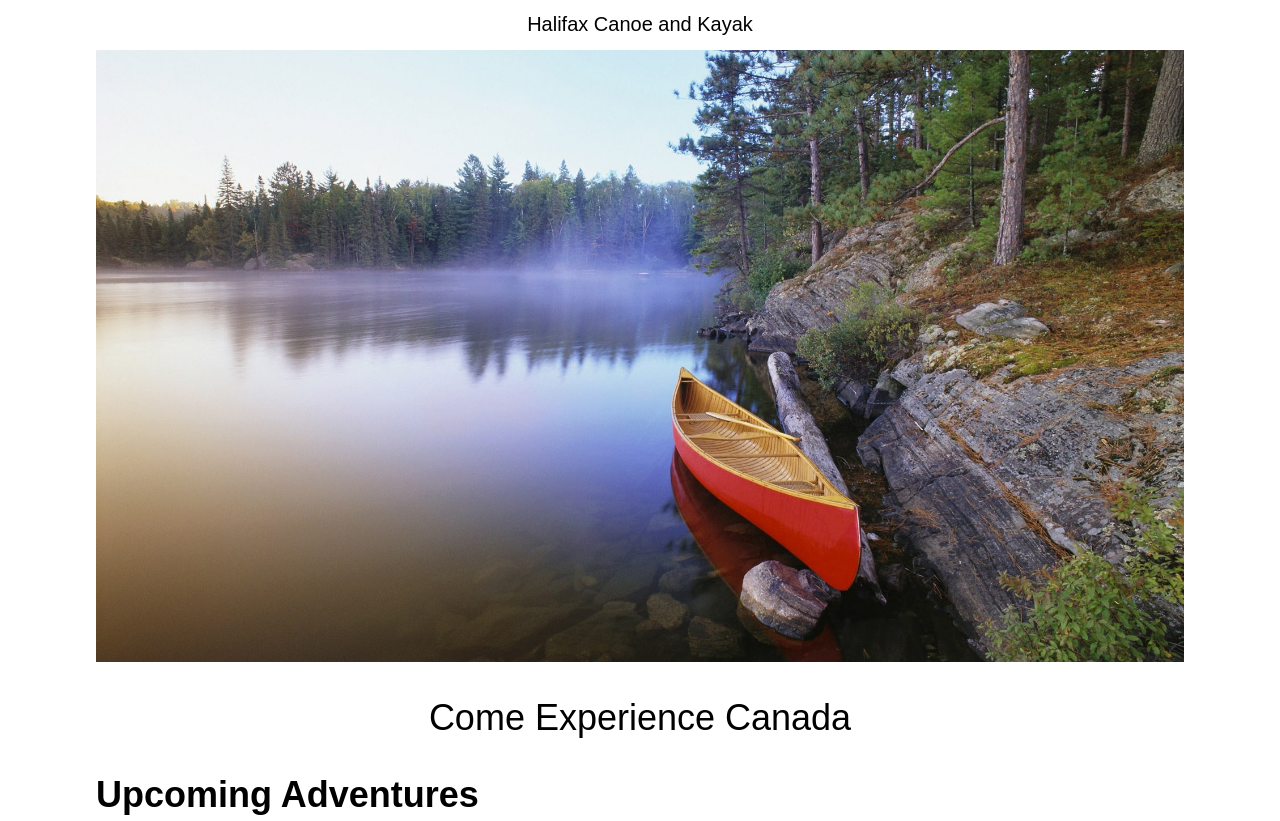
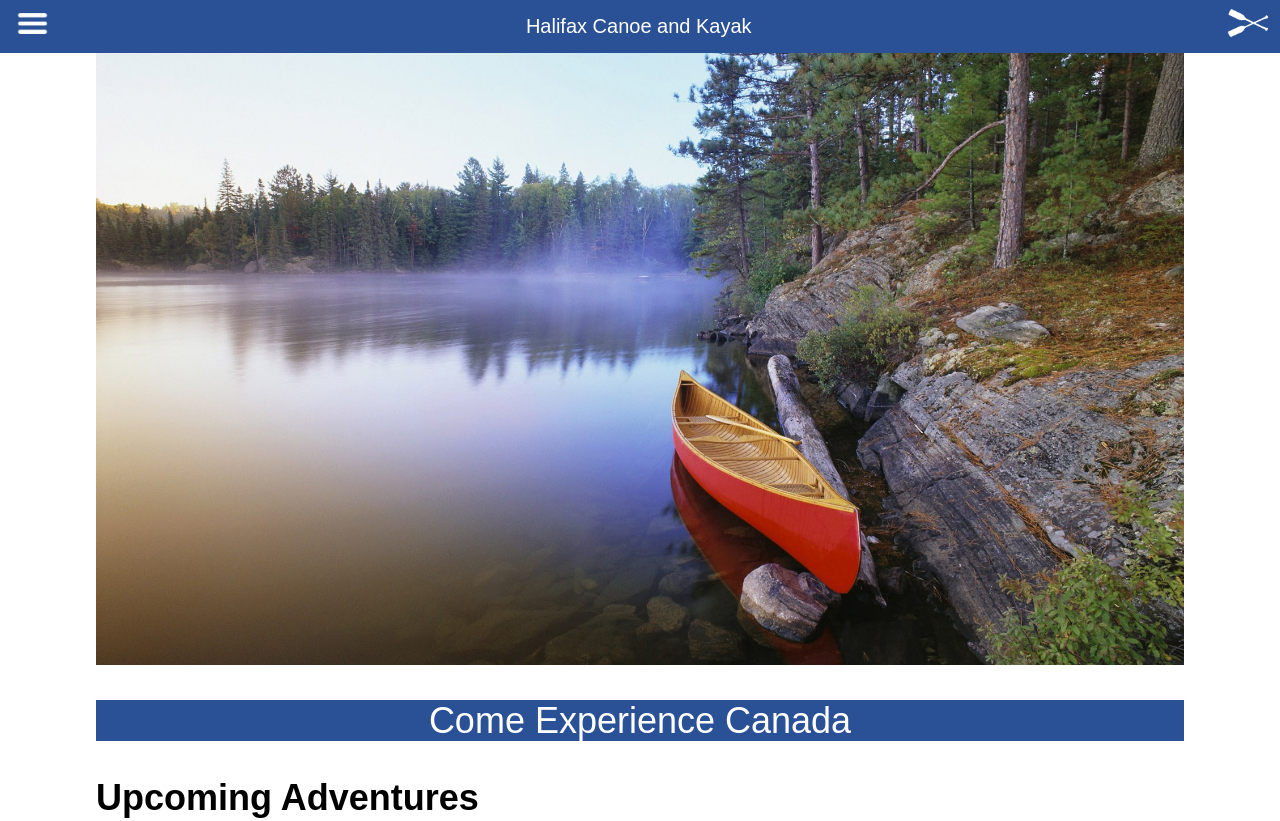
Before and after one commit to victorialange/ProjectOneSfh, a website: page index.html in a window 1280 px wide. Shown: the top 821 px of the page. Drawn offline with nearby package versions, Linux system fonts and the light colour scheme.

Commit message:
implemented flexbox in main nav and included logos and images, worked further on colours in styling

```diff
--- a/index.html
+++ b/index.html
@@ -11,9 +11,20 @@
 <body>
     <!-- HEADER -->
     <header>
-      <!-- hamburger icon img -->
-      <h1>Halifax Canoe and Kayak</h1>
-      <!-- logo img -->
+      <nav class="mainNav">
+        <!-- hamburger icon img -->
+        <button class="burgerButton" aria-label="click this icon to open the side navigation">
+          <img src="./assets/hamburger.png" alt="burger icon to open navigation menu">
+        </button>
+        <!-- main heading -->
+        <div class="mainHeadingContainer">
+          <h1>Halifax Canoe and Kayak</h1>
+        </div><!-- END main heading -->
+        <!-- logo img -->
+        <div class="logoContainer">
+          <img src="./assets/paddle-white.png" alt="white paddle">
+        </div>
+      </nav>
     </header>
 
     <!-- MAIN -->
--- a/style.css
+++ b/style.css
@@ -59,7 +59,7 @@ h3 {
 
 /* adventures headings halifax, sydney */
 h4 {
-  color: green;
+  color: #3d5f3a;
   text-decoration: underline;
   font-size: 1.2rem;
 }
@@ -69,6 +69,12 @@ h5 {
   font-size: 1.1rem;
   margin-bottom: 0;
   margin-top: 20px;
+}
+
+h1,
+h2 {
+  color: rgb(255, 255, 255);
+  background-color: #2A5196;
 }
 
 /* summary text */
@@ -81,9 +87,46 @@ footer {
   margin-top: 100px;
 }
 
+/* navigation menu */
+.mainNav {
+  display: flex;
+  justify-content: space-between;
+  align-items: center;
+  background-color: #2A5196;
+}
+/* burger icon */
+.burgerButton,
+.logoContainer {
+  background-color: #2A5196;
+  border: none;
+  width: 50px;
+}
+
+.burgerButton {
+  margin-left: 10px;
+  width: 45px
+}
+
+.logoContainer {
+  margin-right: 7.5px;
+}
+
 /* media query */
+/* 1200px breakpoint (small laptop) */
 @media (max-width: 1200px) {
   .wrapper {
     width: 100%;
   }
 }
+
+/* 800px breakpoint (tablet) */
+@media (max-width: 800px) {
+  /* smaller font size */
+  html {
+    font-size: 100%;
+  }
+  /* smaller burger icon */
+  .burgerButton {
+    width: 40px;
+  }
+}
```
